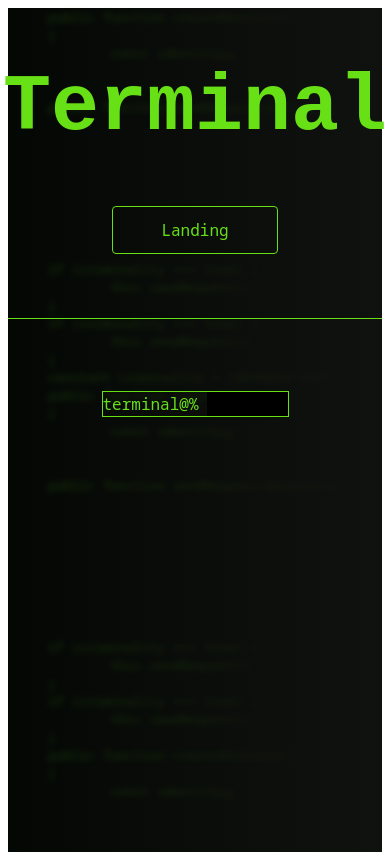
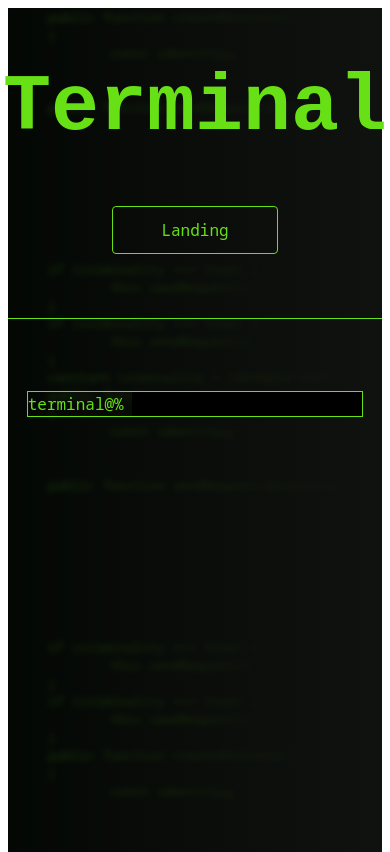
Before and after one commit to 00-status/terminal_game, a React app: page / in a window 390 px wide. Built offline with nearby package versions, Linux system fonts and the light colour scheme; the HTML template or start-up script is replaced by a standard one.

Commit message:
The app looks a bit nicer on mobile.

```diff
--- a/src/Terminal/terminal.css
+++ b/src/Terminal/terminal.css
@@ -14,7 +14,6 @@
     overflow-x: hidden;
     scrollbar-width: none; /* FireFox */
 }
-
 .terminal__output-wrapper::-webkit-scrollbar {
     display: none;  /* Safari and Chrome */
 }
@@ -50,3 +49,14 @@
 input:focus {
     outline: none;
 }
+
+
+@media only screen and (max-width: 600px) {
+    .terminal {
+        width: 90%;
+    }
+
+    .terminal__output-wrapper {
+        max-height: 250px;
+    }
+}
```
Also changed, not shown: src/Terminal/TerminalPage.tsx (+5 -2 lines).
